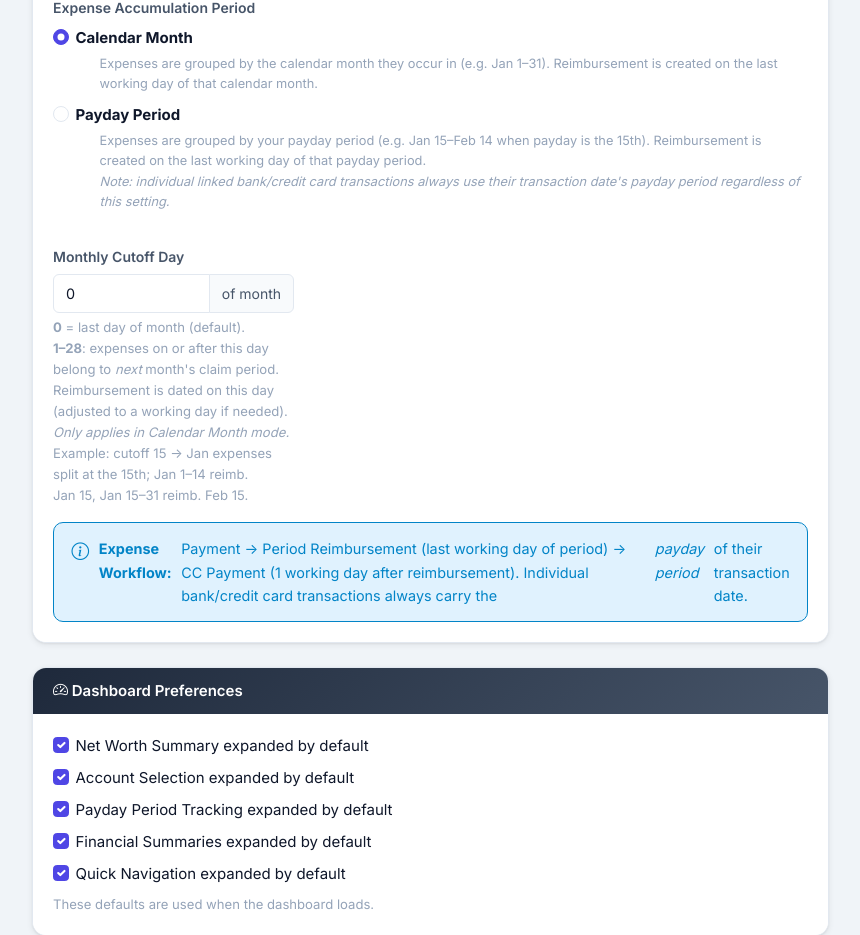
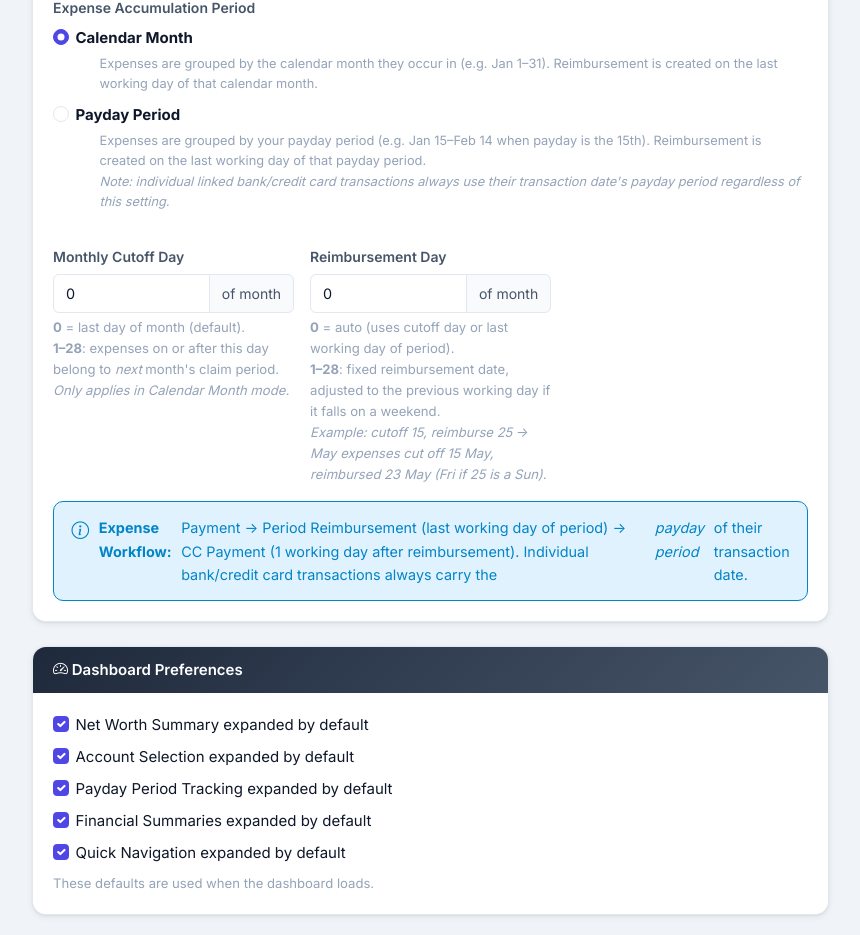
Before and after one commit to KeironTJ/JonesHQ-Finance, a Flask app: page /settings in a window 1280 px wide. Shown: the part 1201-2136 px from the top of the page, without its empty margins (4-864 px from the left). Run offline with Flask 3, Linux system fonts and the light colour scheme; a user stored in the database is signed in; tables that the repository leaves empty hold one stand-in row (values such as "Sample post"); parts of the project's set-up code (start-up, migrations or seed data) failed here and were passed over; some libraries are stand-ins or nearby versions.

Commit message:
feat(settings): add fixed reimbursement day setting and update related logic

```diff
--- a/blueprints/settings/routes.py
+++ b/blueprints/settings/routes.py
@@ -25,6 +25,7 @@ def index():
     expense_auto_sync = Settings.get_value('expenses.auto_sync', True)
     expense_period_mode = Settings.get_value('expenses.period_mode', 'calendar_month')
     expense_cutoff_day = Settings.get_value('expenses.cutoff_day', 0)
+    expense_reimburse_day = Settings.get_value('expenses.reimburse_day', 0)
     expense_reimburse_category_id = Settings.get_value('expenses.reimburse_category_id')
     expense_reimburse_vendor_id   = Settings.get_value('expenses.reimburse_vendor_id')
 
@@ -52,6 +53,7 @@ def index():
                          expense_auto_sync=expense_auto_sync,
                          expense_period_mode=expense_period_mode,
                          expense_cutoff_day=int(expense_cutoff_day) if expense_cutoff_day else 0,
+                         expense_reimburse_day=int(expense_reimburse_day) if expense_reimburse_day else 0,
                          expense_reimburse_category_id=int(expense_reimburse_category_id) if expense_reimburse_category_id else None,
                          expense_reimburse_vendor_id=int(expense_reimburse_vendor_id) if expense_reimburse_vendor_id else None,
                          accounts=accounts,
@@ -154,6 +156,17 @@ def update():
             'expenses.cutoff_day',
             expense_cutoff_day,
             'Day of month expenses are cut off for claiming (0 = last day of month)',
+            'int'
+        )
+
+        expense_reimburse_day = int(request.form.get('expense_reimburse_day', 0) or 0)
+        if not (0 <= expense_reimburse_day <= 28):
+            flash('Reimbursement day must be between 0 (auto) and 28.', 'danger')
+            return redirect(url_for('settings.index'))
+        Settings.set_value(
+            'expenses.reimburse_day',
+            expense_reimburse_day,
+            'Fixed day of month for reimbursement date (0 = derive from cutoff/period-end)',
             'int'
         )
 
--- a/templates/settings/index.html
+++ b/templates/settings/index.html
@@ -178,11 +178,22 @@
                                 </div>
                                 <small class="text-muted d-block mt-1">
                                     <strong>0</strong> = last day of month (default).<br>
-                                    <strong>1–28</strong>: expenses on or after this day belong to <em>next</em> month's
-                                    claim period. Reimbursement is dated on this day (adjusted to a working day if needed).<br>
+                                    <strong>1–28</strong>: expenses on or after this day belong to <em>next</em> month's claim period.<br>
                                     <em>Only applies in Calendar Month mode.</em>
-                                    <br>Example: cutoff&nbsp;15 → Jan expenses split at the 15th;
-                                    Jan&nbsp;1–14 reimb. Jan&nbsp;15, Jan&nbsp;15–31 reimb. Feb&nbsp;15.
+                                </small>
+                            </div>
+                            <div class="col-md-4">
+                                <label for="expense_reimburse_day" class="form-label fw-semibold">Reimbursement Day</label>
+                                <div class="input-group">
+                                    <input type="number" class="form-control" id="expense_reimburse_day"
+                                           name="expense_reimburse_day" min="0" max="28"
+                                           value="{{ expense_reimburse_day }}">
+                                    <span class="input-group-text">of month</span>
+                                </div>
+                                <small class="text-muted d-block mt-1">
+                                    <strong>0</strong> = auto (uses cutoff day or last working day of period).<br>
+                                    <strong>1–28</strong>: fixed reimbursement date, adjusted to the previous working day if it falls on a weekend.<br>
+                                    <em>Example: cutoff 15, reimburse 25 → May expenses cut off 15 May, reimbursed 23 May (Fri if 25 is a Sun).</em>
                                 </small>
                             </div>
                         </div>
```
Also changed, not shown: services/expense_sync_service.py (+25 -5 lines).
